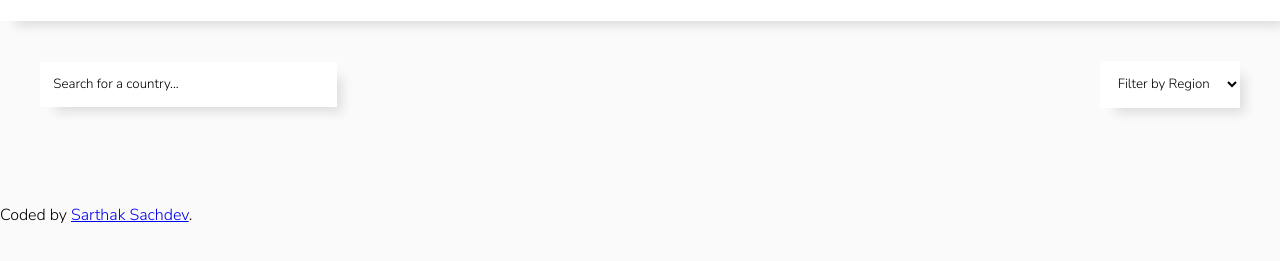
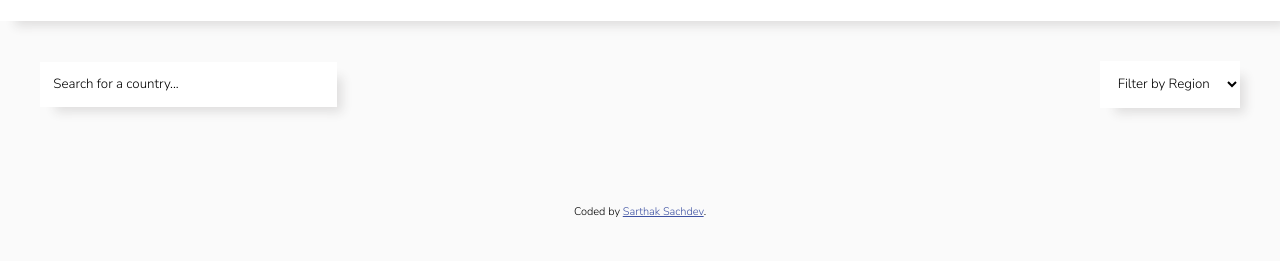
Before and after one commit to SartHak-0-Sach/Rest-countries-api-with-color-theme-switcher_frontend_project, a plain HTML site: page index.html in a window 1280 px wide. Shown: the part 59-320 px from the top of the page. Drawn offline with nearby package versions, Linux system fonts and the light colour scheme; no server answers.

Commit message:
Update style.css

```diff
--- a/style.css
+++ b/style.css
@@ -1,6 +1,5 @@
 :root {
     --veryLightGray: hsl(0, 0%, 98%);
-
 }
 
 * {
@@ -237,6 +236,18 @@ body {
     box-shadow: 10px 10px 10px -5px var(--shadowColor);
 }
 
+/* Footer */
+.attribution {
+    font-size: 11px;
+    text-align: center;
+    color: black;
+}
+
+.attribution a {
+    color: hsl(228, 45%, 44%);
+    text-decoration: underline;
+}
+
 @media screen and (max-width:700px) {
     .details-flag {
         grid-column: 1/3;
```
